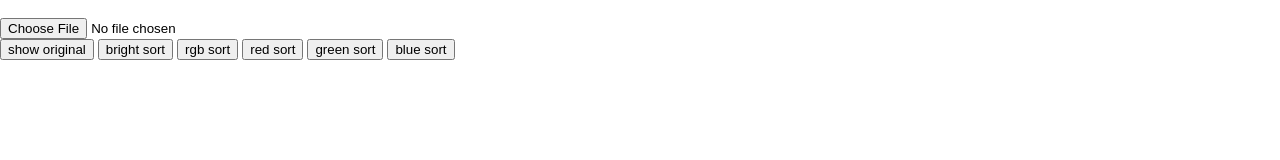
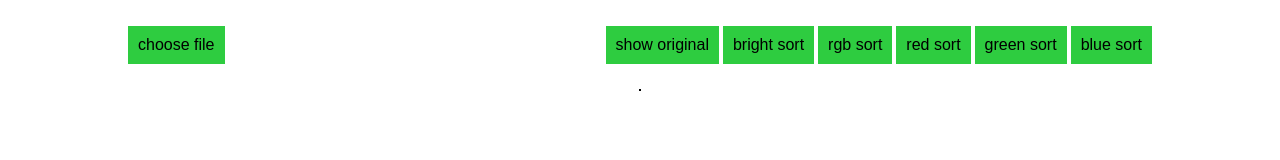
Before and after one commit to KonradLinkowski/ImageSorter, a plain HTML site: page index.html in a window 1280 px wide. Drawn offline with Linux system fonts and the light colour scheme.

Commit message:
Added styling.

```diff
--- a/index.html
+++ b/index.html
@@ -8,17 +8,20 @@
   <link rel="stylesheet" type="text/css" media="screen" href="main.css" />
 </head>
 <body>
-  <canvas id="image_holder" width="0" height="0"></canvas>
-  <div class="settings">
-    <input id="image_picker" type="file" accept="image/png" value="Load an image">
-    <div class="sorr_buttons">
-      <button id="show_original">show original</button>
-      <button id="bright_button">bright sort</button>
-      <button id="rgb_button">rgb sort</button>
-      <button id="red_button">red sort</button>
-      <button id="green_button">green sort</button>
-      <button id="blue_button">blue sort</button>
+  <div class="wrapper">
+    <div class="settings">
+      <label class="btn" for="image_picker">choose file</label>
+      <input class="image-picker" id="image_picker" type="file" accept="image/png" value="Load an image">
+      <div class="sort_buttons">
+        <button class="btn" id="show_original">show original</button>
+        <button class="btn" id="bright_button">bright sort</button>
+        <button class="btn" id="rgb_button">rgb sort</button>
+        <button class="btn" id="red_button">red sort</button>
+        <button class="btn" id="green_button">green sort</button>
+        <button class="btn" id="blue_button">blue sort</button>
+      </div>
     </div>
+    <canvas class="sort-canvas" id="image_holder" width="0" height="0"></canvas>
   </div>
   <script src="main.js"></script>
 </body>
--- a/main.css
+++ b/main.css
@@ -1,3 +1,46 @@
+* {
+  box-sizing: border-box;
+}
+
 body {
   margin: 0;
 }
+
+.wrapper {
+  width: 100%;
+}
+
+.sort-canvas {
+  display: block;
+  max-width: 100%;
+  border: 1px solid black;
+  margin: 0 auto;
+}
+
+.settings {
+  width: 100%;
+  padding: 2% 10%;
+  display: flex;
+  justify-content: space-between;
+}
+
+.sort-buttons {
+  display: flex;
+  justify-content: space-around;
+}
+
+.image-picker {
+  visibility: hidden;
+  position: absolute;
+}
+
+.btn {
+  padding: 10px;
+  background-color: #2ECC40;
+  border: none;
+  box-shadow: none;
+  cursor: pointer;
+  font-size: 1rem;
+  font-weight: normal;
+  font-family: Arial, Helvetica, sans-serif;
+}
```
